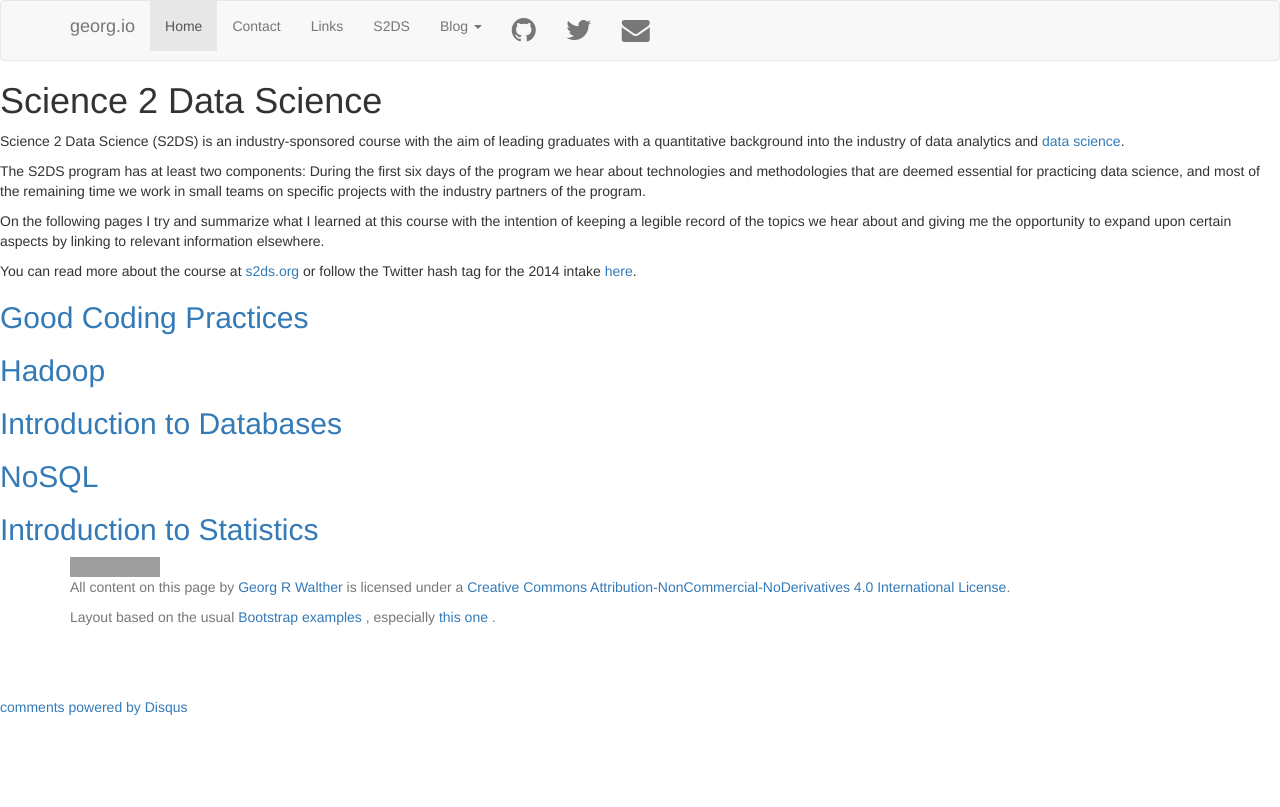
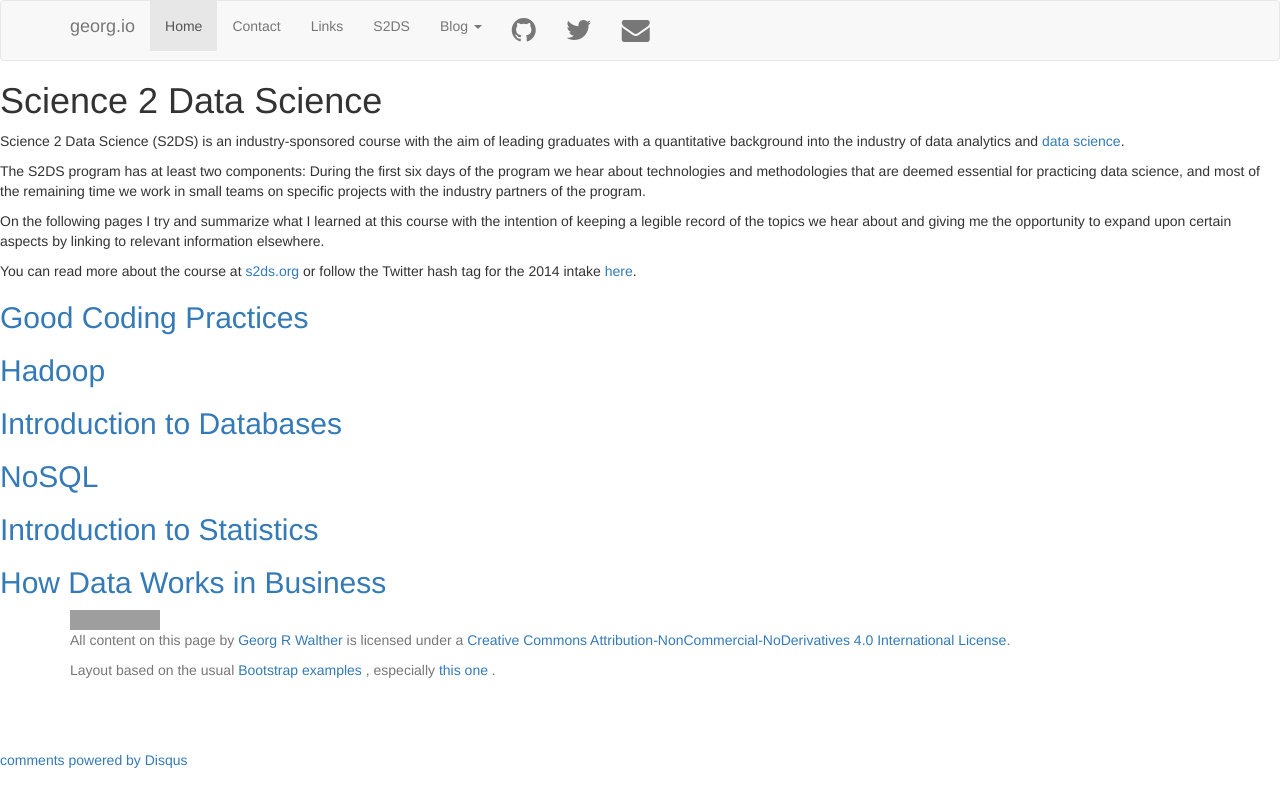
Before and after one commit to waltherg/backup.waltherg.github.io, a Jekyll site: the page built from s2ds/index.md, in a window 1280 px wide. Shown: the top 807 px of the page. Built offline with Jekyll 4.4.1, drawn with Linux system fonts in a browser that asks for light colours; nearby versions of some CDN libraries; comment, search, counter and statistics services are not loaded; grey boxes are pictures that could not be loaded.

Commit message:
add link to hdwib

```diff
--- a/s2ds/index.md
+++ b/s2ds/index.md
@@ -36,3 +36,5 @@ follow the Twitter hash tag for the 2014 intake
 ## [NoSQL](/s2ds/nosql)
 
 ## [Introduction to Statistics](/s2ds/introduction-to-statistics)
+
+## [How Data Works in Business](/s2ds/how-data-works-in-business)
```
